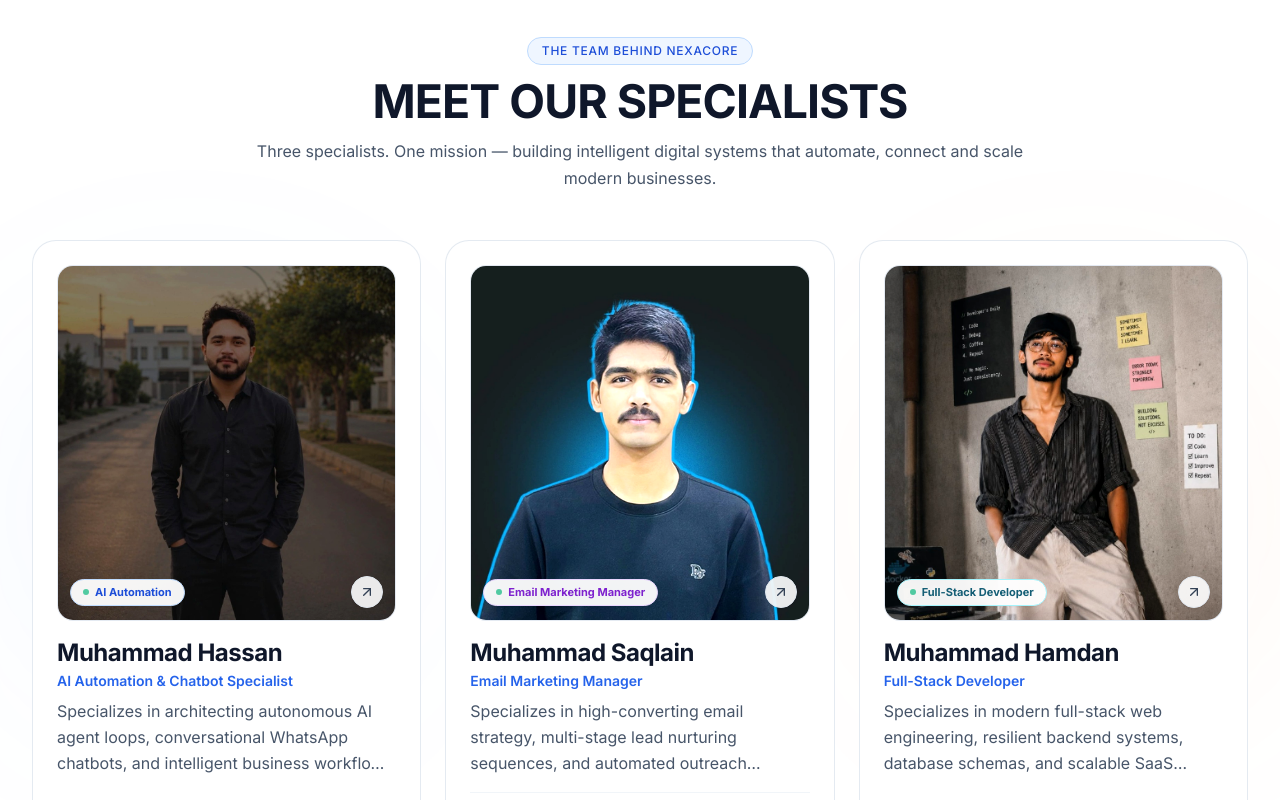
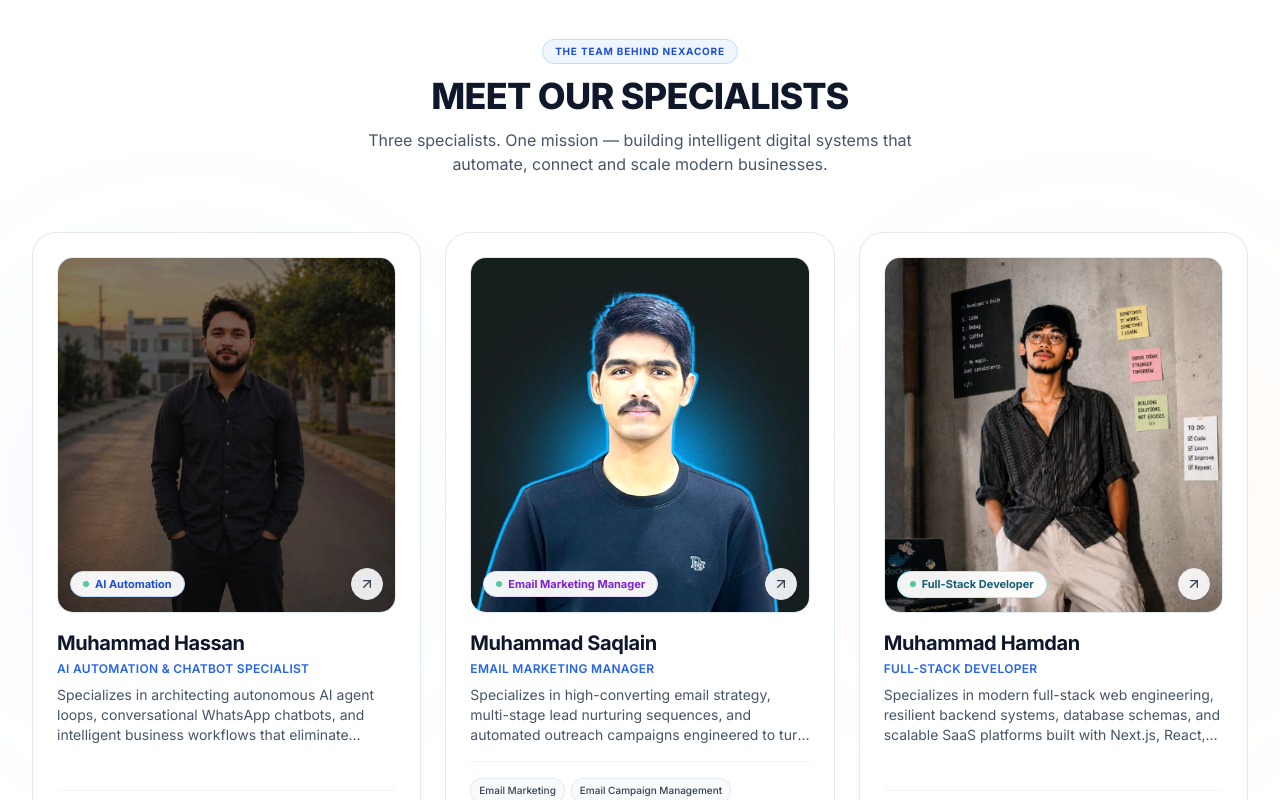
Before and after one commit to muhammadhasanali047-gif/AiautomationAgency, a Next.js app: page / in a window 1280 px wide. Shown: the part 3240-4040 px from the top of the page. Built offline with nearby package versions, Linux system fonts and the light colour scheme; no server answers; the database is empty.

Commit message:
layout: Refine and shrink MEET OUR SPECIALISTS typography

```diff
--- a/components/team/TeamMemberCard.tsx
+++ b/components/team/TeamMemberCard.tsx
@@ -109,15 +109,15 @@
         {/* Member Profile Details */}
         <div className="space-y-2">
           <div>
-            <h3 className="text-xl sm:text-2xl font-bold text-[#0F172A] tracking-tight group-hover:text-blue-600 transition-colors">
+            <h3 className="text-lg sm:text-xl font-bold text-[#0F172A] tracking-tight group-hover:text-blue-600 transition-colors leading-snug">
               {member.name}
             </h3>
-            <p className="text-xs sm:text-sm font-semibold text-blue-600 mt-0.5">
+            <p className="text-[11px] sm:text-xs font-semibold uppercase tracking-wide text-blue-600 mt-1">
               {member.role}
             </p>
           </div>
 
-          <p className="typography-body-sm text-slate-600 line-clamp-3">
+          <p className="text-xs sm:text-sm text-slate-600 leading-relaxed line-clamp-3">
             {member.description}
           </p>
         </div>
@@ -130,13 +130,13 @@
           {member.skills.slice(0, 5).map((skill) => (
             <span
               key={skill}
-              className="typography-badge px-2.5 py-1 rounded-lg bg-slate-50 border border-slate-200/80 text-slate-700 group-hover:border-slate-300 transition-colors"
+              className="text-[10px] font-medium px-2 py-1 rounded-lg bg-slate-50 border border-slate-200/80 text-slate-700 group-hover:border-slate-300 transition-colors"
             >
               {skill}
             </span>
           ))}
           {member.skills.length > 5 && (
-            <span className="typography-badge px-2 py-1 rounded-lg text-slate-500">
+            <span className="text-[10px] font-medium px-2 py-1 rounded-lg text-slate-500">
               +{member.skills.length - 5}
             </span>
           )}
--- a/components/team/TeamSection.tsx
+++ b/components/team/TeamSection.tsx
@@ -16,16 +16,16 @@
 
       <div className="max-w-7xl mx-auto px-4 sm:px-6 lg:px-8 relative z-10">
         {/* Section Header */}
-        <div className="text-center max-w-3xl mx-auto mb-10 sm:mb-12 space-y-2.5">
-          <div className="inline-flex items-center gap-2 px-3.5 py-1 rounded-full bg-blue-50 border border-blue-200">
-            <span className="typography-label text-blue-700">The Team Behind NexaCore</span>
+        <div className="text-center max-w-2xl mx-auto mb-10 sm:mb-14 space-y-3">
+          <div className="inline-flex items-center gap-2 px-3 py-1 rounded-full bg-blue-50 border border-blue-200">
+            <span className="text-[10px] font-bold uppercase tracking-widest text-blue-700">The Team Behind NexaCore</span>
           </div>
 
-          <h2 className="typography-h2">
+          <h2 className="text-3xl md:text-4xl font-extrabold tracking-tight text-[#0F172A]">
             MEET OUR SPECIALISTS
           </h2>
 
-          <p className="typography-body text-slate-600">
+          <p className="text-sm sm:text-base text-slate-600 leading-relaxed max-w-xl mx-auto">
             Three specialists. One mission — building intelligent digital systems that automate, connect and scale modern businesses.
           </p>
         </div>
```
